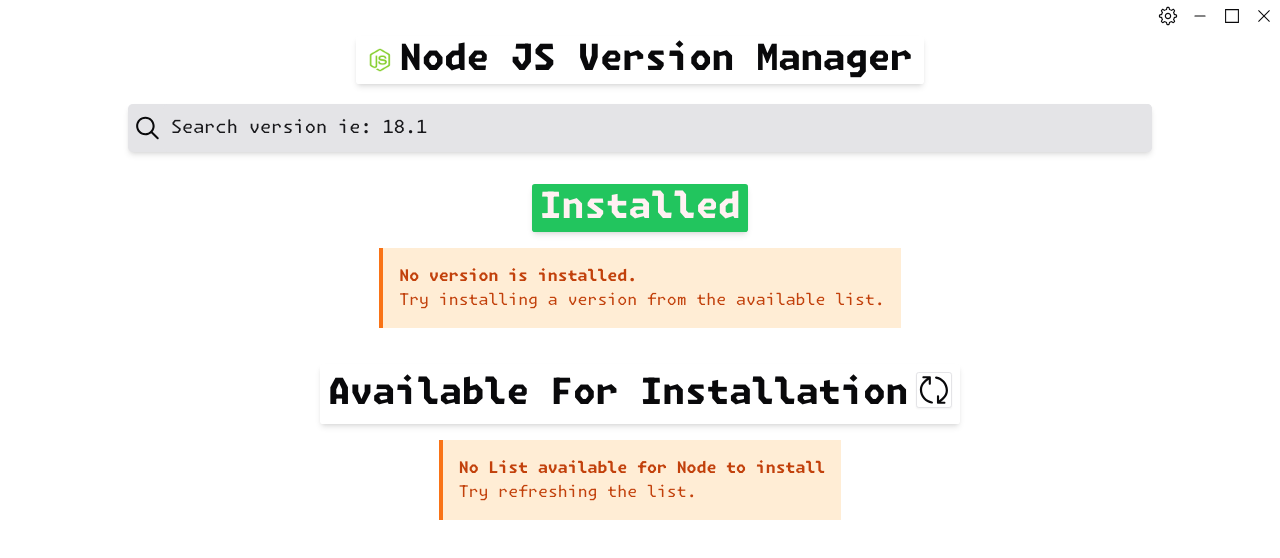
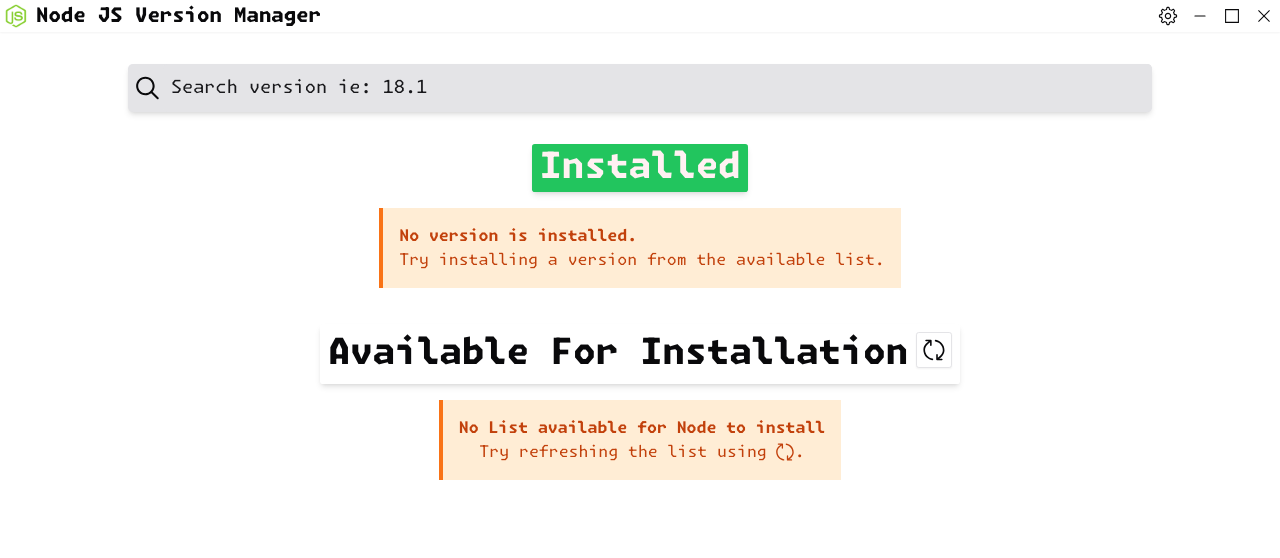
Before and after one commit to Ulrich-Tonmoy/vm, a React (Vite) app: page / in a window 1280 px wide. Shown: the top 558 px of the page. Built offline with nearby package versions, Linux system fonts and the light colour scheme.

Commit message:
🎨style: controls update

```diff
--- a/src/components/ContentLayout.tsx
+++ b/src/components/ContentLayout.tsx
@@ -3,7 +3,11 @@
 
 export const ContentLayout = forwardRef<HTMLDivElement, ComponentProps<"div">>(
   ({ children, className, ...props }, ref) => (
-    <div ref={ref} className={twMerge("flex flex-row h-screen", className)} {...props}>
+    <div
+      ref={ref}
+      className={twMerge("flex flex-row h-[calc(100vh-32px)] mt-8", className)}
+      {...props}
+    >
       {children}
     </div>
   ),
--- a/src/components/body/Available.tsx
+++ b/src/components/body/Available.tsx
@@ -21,7 +21,7 @@
         <Button
           variant="outline"
           size="icon"
-          content={<SymbolIcon className="size-8" />}
+          content={<SymbolIcon className="size-8 p-1" />}
           tooltip="Refresh The list"
           onClick={() => refreshAvailableVersion(true)}
         />
@@ -33,7 +33,9 @@
             role="alert"
           >
             <p className="font-bold">No List available for Node to install</p>
-            <p>Try refreshing the list.</p>
+            <p className="flex justify-center items-center">
+              Try refreshing the list using <SymbolIcon className="size-5 ml-2" />.
+            </p>
           </div>
         ) : (
           <div className="flex flex-col">
--- a/src/components/body/ContentBody.tsx
+++ b/src/components/body/ContentBody.tsx
@@ -24,12 +24,6 @@
     <div className="flex-1 overflow-auto">
       <div className="flex flex-col pb-10 mt-8 mb-16 space-y-4">
         <div className="flex flex-col items-center justify-center gap-4">
-          <div className="flex">
-            <span className="p-1 px-3 m-1 mx-3 text-xl font-black rounded-md lg:text-4xl text-card-foreground bg-card shadow-md flex justify-center items-center">
-              <img src="/node.png" alt="node logo" className="w-8 h-6 pr-2" />
-              Node JS Version Manager
-            </span>
-          </div>
           <div className="flex text-sm rounded-lg items-center bg-input w-[90%] lg:w-[80vw] h-12 shadow-md">
             <MagnifyingGlassIcon className="right-0 ml-1 size-8" />
             <input
--- a/src/components/controls/Control.tsx
+++ b/src/components/controls/Control.tsx
@@ -28,9 +28,15 @@
 
   return (
     <div
-      className="fixed top-0 right-0 flex items-center justify-between"
+      className="fixed top-0 left-0 right-0 flex items-center justify-between shadow-sm"
       data-tauri-drag-region
     >
+      <div className="flex">
+        <span className="pl-1 text-xl font-black flex justify-center items-center">
+          <img src="/node.png" alt="node logo" className="w-8 h-6 pr-2" />
+          Node JS Version Manager
+        </span>
+      </div>
       <div className="flex items-center">
         <Settings />
         <TooltipProvider>
```
